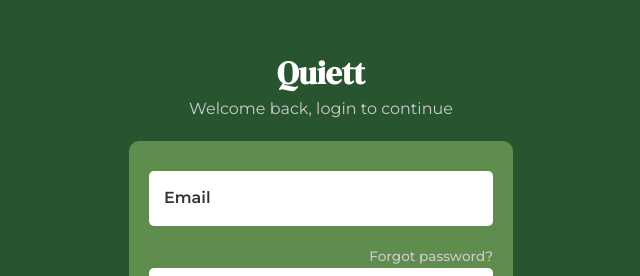
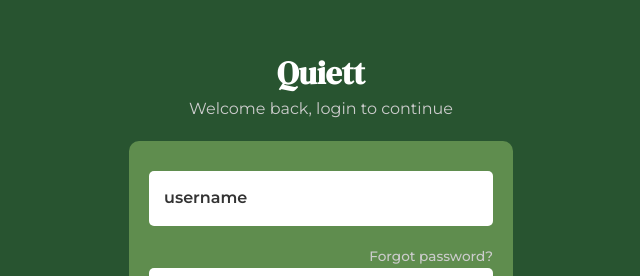
Before and after one commit to atevadd/Quiet, a Vue app: page /login in a window 1280 px wide. Shown: the part 140-416 px from the top of the page, without its empty margins (319-959 px from the left). Built offline with nearby package versions, Linux system fonts and the light colour scheme.

Commit message:
email changed to login

```diff
--- a/src/views/LoginView.vue
+++ b/src/views/LoginView.vue
@@ -5,12 +5,12 @@
       <p class="sub-heading">Welcome back, login to continue</p>
       <form @submit.prevent="loginUser">
         <AppInput
-          type="email"
-          label="Email"
-          id="email"
-          inputmode="email"
+          type="text"
+          label="username"
+          id="user"
+          inputmode="text"
           required
-          v-model="store.loginDetails.email" />
+          v-model="store.loginDetails.username" />
         <p class="login__forgot">
           <router-link :to="{ name: 'forgot' }">Forgot password?</router-link>
         </p>
```
